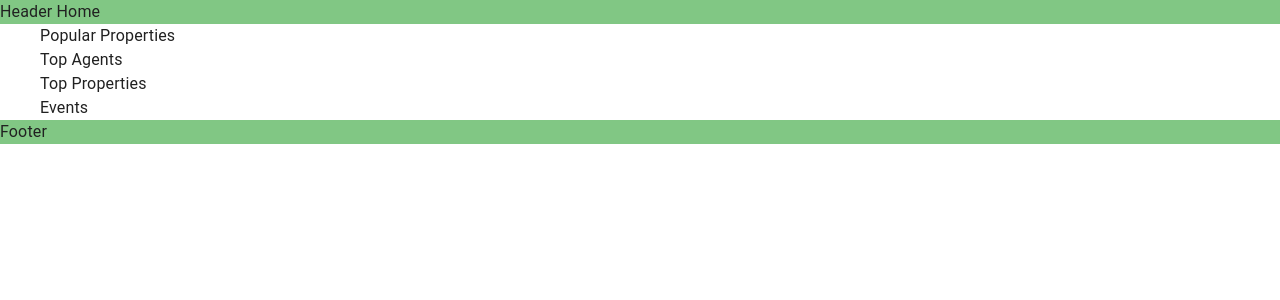
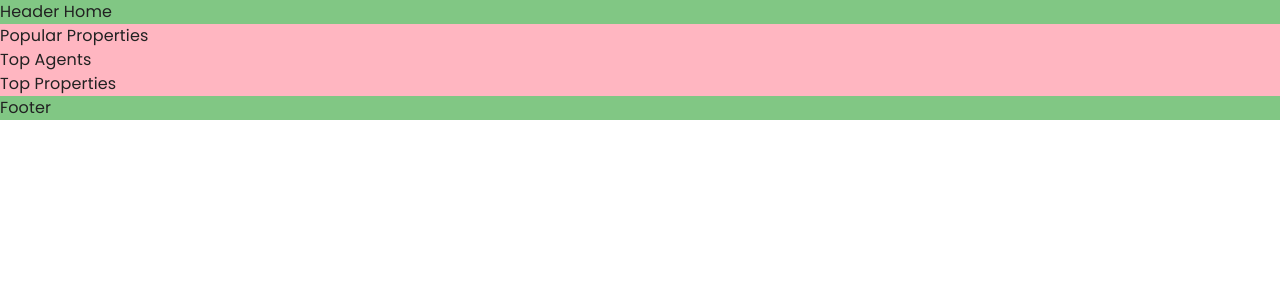
Before and after one commit to Siriuslicht/nestar-demo, a Next.js app: page / in a window 1280 px wide. Shown: the top 300 px of the page. Built offline with nearby package versions, Linux system fonts and the light colour scheme.

Commit message:
feat: SASS integration

```diff
--- a/package.json
+++ b/package.json
@@ -14,7 +14,9 @@
     "@mui/material": "^5.10.1",
     "next": "14.2.1",
     "react": "18",
-    "react-dom": "18"
+    "react-dom": "18",
+    "sass": "^1.49.9",
+    "sass-loader": "^12.6.0"
   },
   "devDependencies": {
     "@types/node": "^20",
--- a/pages/_app.tsx
+++ b/pages/_app.tsx
@@ -3,7 +3,7 @@
 import { CssBaseline } from "@mui/material";
 import { light } from "../scss/MaterialTheme";
 import { useState } from "react";
-
+import "../scss/app.scss";
 
 export default function App({ Component, pageProps }: AppProps) {
   // @ts-ignore
--- a/pages/index.tsx
+++ b/pages/index.tsx
@@ -1,20 +1,31 @@
-import withLayoutMain from "@/libs/components/layouts/layoutHome";
+import withLayoutMain from "@/libs/components/layouts/LayoutHome";
 import { Box, Container, Stack } from "@mui/material"
 import { NextPage } from "next";
 
 const Home: NextPage = () => {
   return (
 
-    <Container>
+    <Stack>
       <Stack flexDirection={"column"}>
-          <Box>Popular Properties</Box>
-          <Box>Top Agents</Box>
-          <Box>Top Properties</Box>
-          <Box>Events</Box>
+          <Stack>
+              <Stack className='container'>Popular Properties</Stack>
+          </Stack>
+          <Stack>
+              <Stack className='container'>Top Agents</Stack>
+          </Stack>
+          <Stack>
+              <Stack className='container'>Top Properties</Stack>
+          </Stack>
         </Stack>
-    </Container>
+    </Stack>
 
   );
 }
 
 export default withLayoutMain(Home);
+
+
+/**
+ * 1. routing system
+ * 2.
+ */
--- /dev/null
+++ b/scss/app.scss
@@ -0,0 +1,18 @@
+/** IMPORTS **/
+@import "variables.scss";
+@import "reset.scss";
+
+/** VERSION: PC **/
+#pc-wrap {
+   width: 100%;
+   height: 100%;
+   .container {
+      position: relative;
+      width: 1300px;
+      margin: 0 auto;
+      display: flex;
+      background: lightpink;
+   }
+}
+
+/** VERSION: PC **/
--- /dev/null
+++ b/scss/reset.scss
@@ -0,0 +1,157 @@
+/* RESET */
+
+html,
+body,
+div,
+span,
+applet,
+object,
+iframe,
+h1,
+h2,
+h3,
+h4,
+h5,
+h6,
+p,
+blockquote,
+pre,
+a,
+abbr,
+acronym,
+address,
+big,
+cite,
+code,
+del,
+dfn,
+em,
+img,
+ins,
+kbd,
+q,
+s,
+samp,
+small,
+strike,
+strong,
+sub,
+sup,
+tt,
+var,
+b,
+u,
+i,
+center,
+dl,
+dt,
+dd,
+ol,
+ul,
+li,
+fieldset,
+form,
+label,
+legend,
+table,
+caption,
+tbody,
+tfoot,
+thead,
+tr,
+th,
+td,
+article,
+aside,
+canvas,
+details,
+embed,
+figure,
+figcaption,
+footer,
+header,
+hgroup,
+menu,
+nav,
+output,
+ruby,
+section,
+summary,
+time,
+mark,
+audio,
+video,
+textarea {
+  margin: 0;
+  padding: 0;
+  border: 0;
+  font-size: 100%;
+  vertical-align: baseline;
+  font-family: $font;
+}
+article,
+aside,
+details,
+figcaption,
+figure,
+footer,
+header,
+hgroup,
+menu,
+nav,
+section {
+  display: block;
+}
+body {
+  line-height: 1;
+}
+ol,
+ul {
+  list-style: none;
+}
+a {
+  text-decoration: none;
+  color: inherit;
+}
+img {
+  vertical-align: bottom;
+  &.project_card {
+    width: 100%;
+    height: auto;
+    border-radius: 10px;
+  }
+}
+blockquote,
+q {
+  quotes: none;
+}
+blockquote:before,
+blockquote:after,
+q:before,
+q:after {
+  content: "";
+  content: none;
+}
+table {
+  border-collapse: collapse;
+  border-spacing: 0;
+}
+input[type="text"]::-ms-clear,
+input[type="text"]::-ms-reveal,
+input[type="password"]::-ms-clear,
+input[type="password"]::-ms-reveal {
+  display: none;
+  width: 0;
+  height: 0;
+}
+textarea:focus {
+  outline: 0;
+}
+#simple-tabpanel-all {
+  & > div {
+    padding: 0;
+  }
+}
+.css-10klw3m {
+  height: auto;
+}
--- /dev/null
+++ b/scss/variables.scss
@@ -0,0 +1,5 @@
+/** VARIABLES **/
+
+@import url('https://fonts.googleapis.com/css2?family=Poppins:ital,wght@0,100;0,200;0,300;0,400;0,500;0,600;0,700;0,800;0,900;1,100;1,200;1,300;1,400;1,500;1,600;1,700;1,800;1,900&display=swap');
+
+$font: 'Poppins', sans-serif;
```
Also changed, not shown: 1 other file (tests, documents, lock files or other folders).
